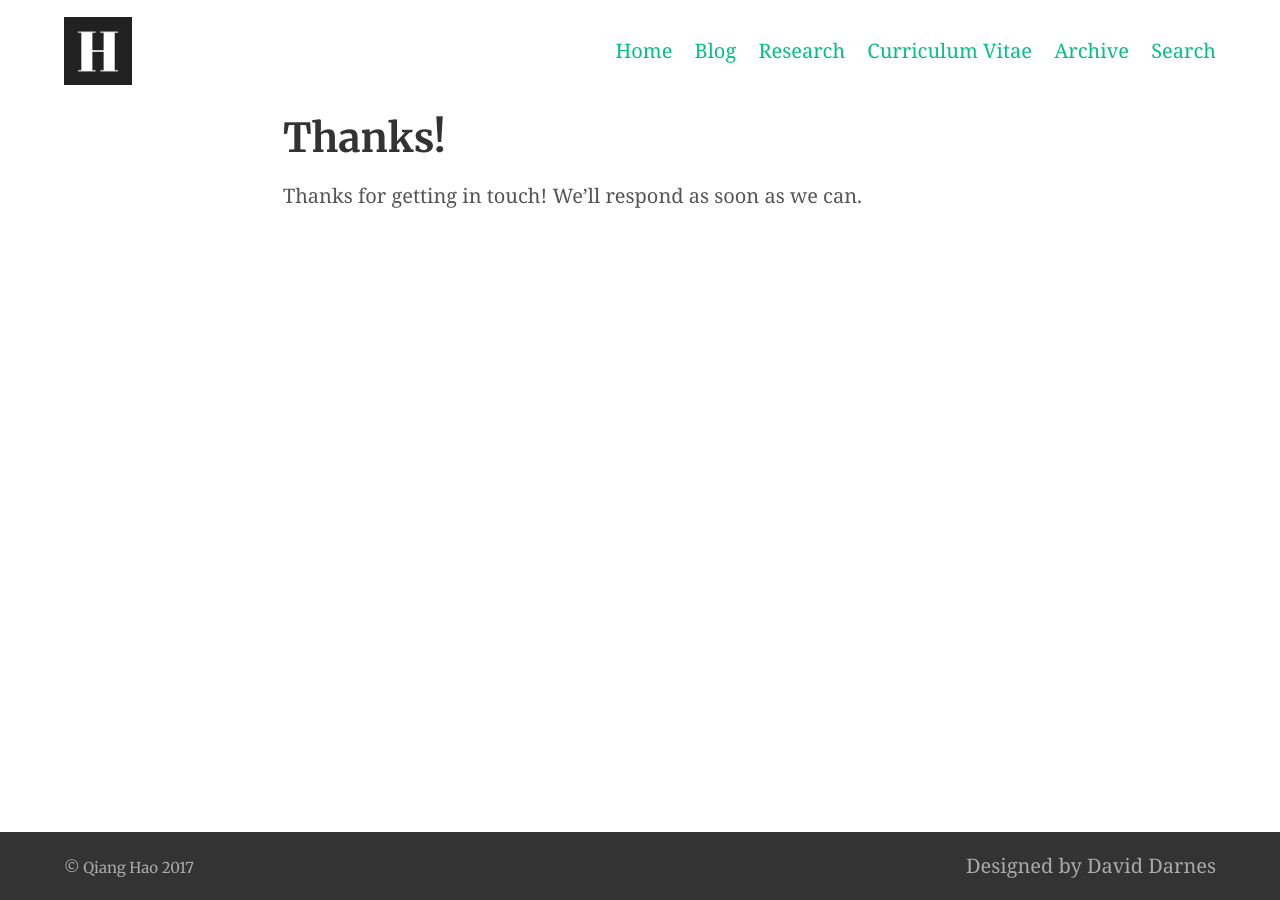
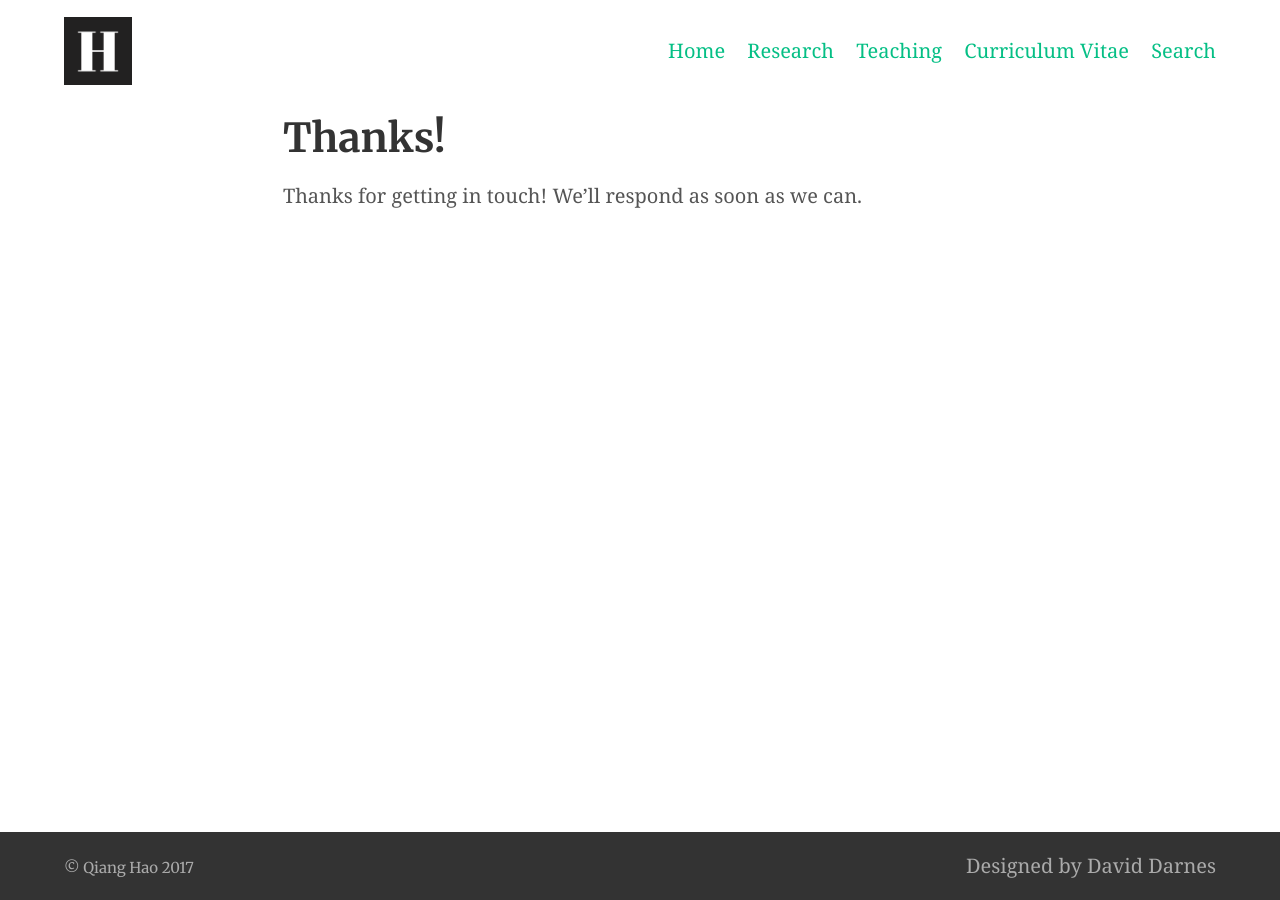
Before and after one commit to Neo-Hao/neo-hao.github.io, a Jekyll site: the page built from thanks.md, in a window 1280 px wide. Built offline with Jekyll 4.4.1, drawn with Linux system fonts in a browser that asks for light colours.

Commit message:
navigation restructuring

```diff
--- a/_config.yml
+++ b/_config.yml
@@ -88,10 +88,9 @@ avatarurl: "/assets/logo.png" # Uses avatars for favicons to get multple sites,
 # 8. Site navigation
 navigation_header:
   Home: /
-  Blog: /blog/
   Research: /research/
+  Teaching: /teaching/
   Curriculum Vitae: /cv/
-  Archive: https://tobeneo.wordpress.com/
   Search: /search/
 
 
```
